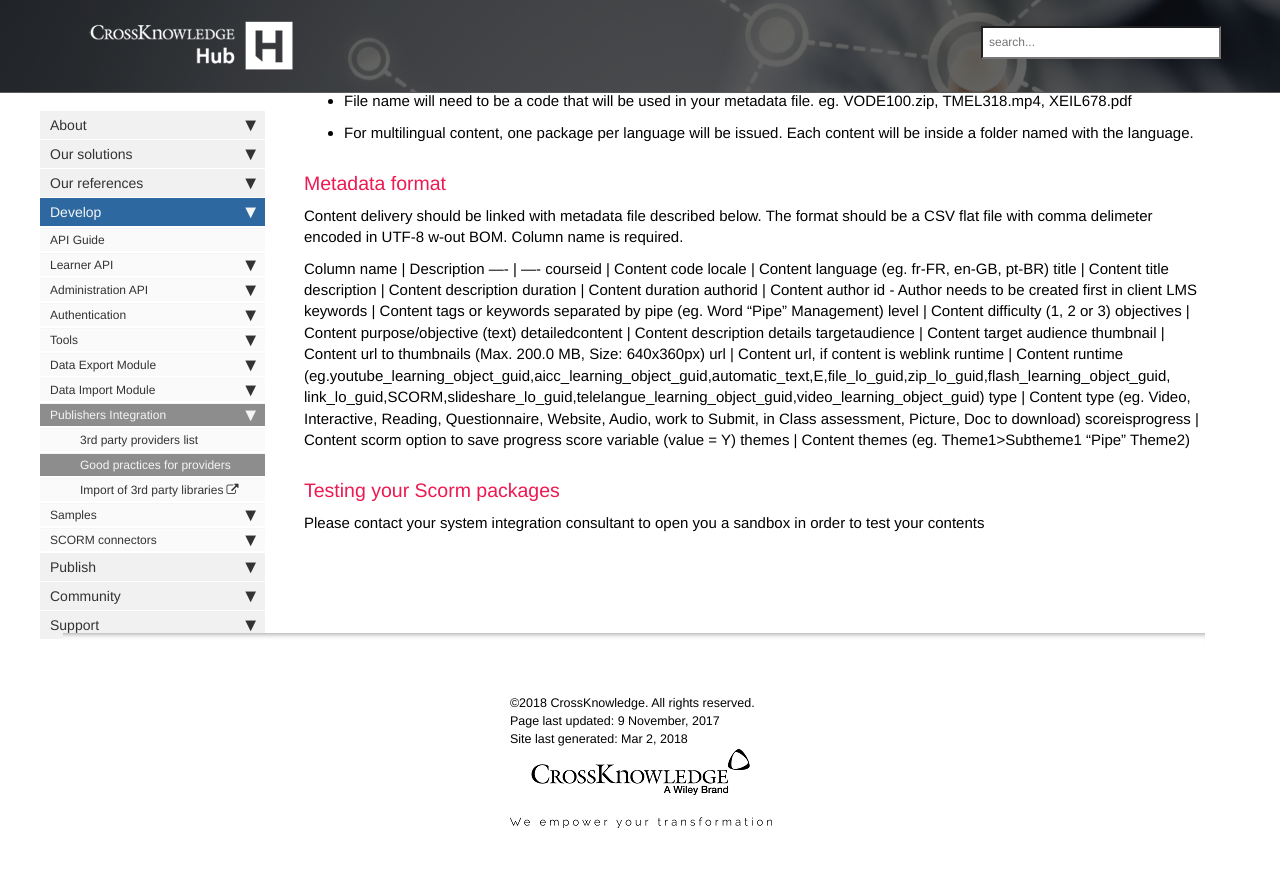
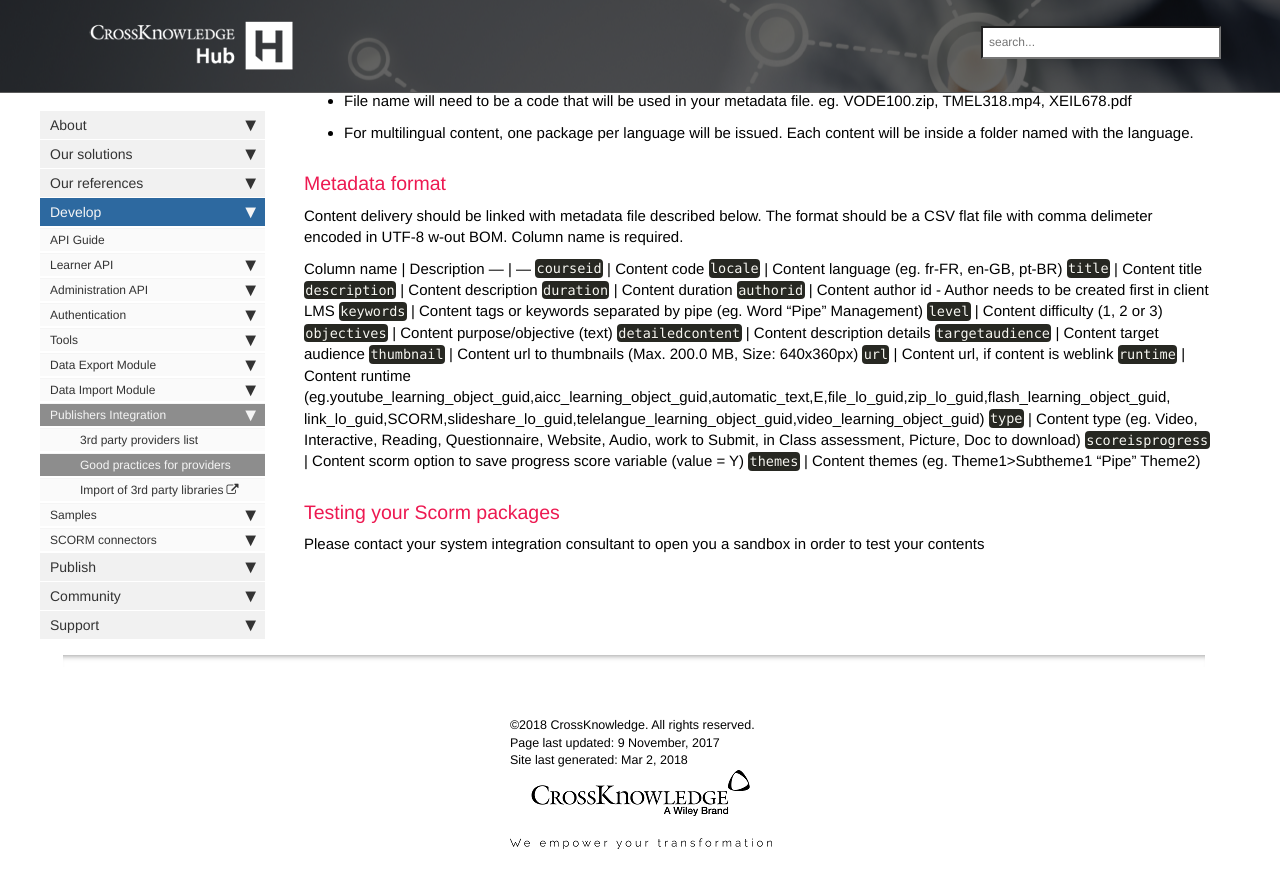
Before and after one commit to CrossKnowledgeIntegration/CrossKnowledgeIntegration.github.io, a Jekyll site: the page built from pages/third-party-prerequisites.md, in a window 1280 px wide and 900 px high, scrolled down 3417 px. Shown: the top 888 px of the window. Built offline with Jekyll 4.4.1, drawn with Linux system fonts in a browser that asks for light colours; nearby versions of some CDN libraries; comment, search, counter and statistics services are not loaded.

Commit message:
Metadata format table fixed

```diff
--- a/pages/third-party-prerequisites.md
+++ b/pages/third-party-prerequisites.md
@@ -143,25 +143,25 @@ To do so :
 Content delivery should be linked with metadata file described below. The format should be a CSV flat file with comma delimeter encoded in UTF-8 w-out BOM. Column name is required.
 
 Column name | Description
----- | ----
-courseid | Content code
-locale | Content language (eg. fr-FR, en-GB, pt-BR)
-title | Content title
-description | Content description
-duration | Content duration
-authorid | Content author id - Author needs to be created first in client LMS
-keywords | Content tags or keywords separated by pipe (eg. Word "Pipe" Management)
-level | Content difficulty (1, 2 or 3)
-objectives | Content purpose/objective (text)
-detailedcontent | Content description details
-targetaudience | Content target audience
-thumbnail | 	Content url to thumbnails (Max. 200.0 MB, Size: 640x360px)
-url | 	Content url, if content is weblink
-runtime | Content runtime (eg.youtube_learning_object_guid,aicc_learning_object_guid,automatic_text,E,file_lo_guid,zip_lo_guid,flash_learning_object_guid,
+--- | ---
+`courseid` | Content code
+`locale` | Content language (eg. fr-FR, en-GB, pt-BR)
+`title` | Content title
+`description` | Content description
+`duration` | Content duration
+`authorid` | Content author id - Author needs to be created first in client LMS
+`keywords` | Content tags or keywords separated by pipe (eg. Word "Pipe" Management)
+`level` | Content difficulty (1, 2 or 3)
+`objectives` | Content purpose/objective (text)
+`detailedcontent` | Content description details
+`targetaudience` | Content target audience
+`thumbnail` | 	Content url to thumbnails (Max. 200.0 MB, Size: 640x360px)
+`url` | 	Content url, if content is weblink
+`runtime` | Content runtime (eg.youtube_learning_object_guid,aicc_learning_object_guid,automatic_text,E,file_lo_guid,zip_lo_guid,flash_learning_object_guid,
 link_lo_guid,SCORM,slideshare_lo_guid,telelangue_learning_object_guid,video_learning_object_guid)
-type | Content type (eg. Video, Interactive, Reading, Questionnaire, Website, Audio, work to Submit, in Class assessment, Picture, Doc to download)
-scoreisprogress | Content scorm option to save progress score variable (value = Y)
-themes | Content themes (eg. Theme1>Subtheme1 "Pipe" Theme2)
+`type` | Content type (eg. Video, Interactive, Reading, Questionnaire, Website, Audio, work to Submit, in Class assessment, Picture, Doc to download)
+`scoreisprogress` | Content scorm option to save progress score variable (value = Y)
+`themes` | Content themes (eg. Theme1>Subtheme1 "Pipe" Theme2)
 
 ### Testing your Scorm packages
 
```
